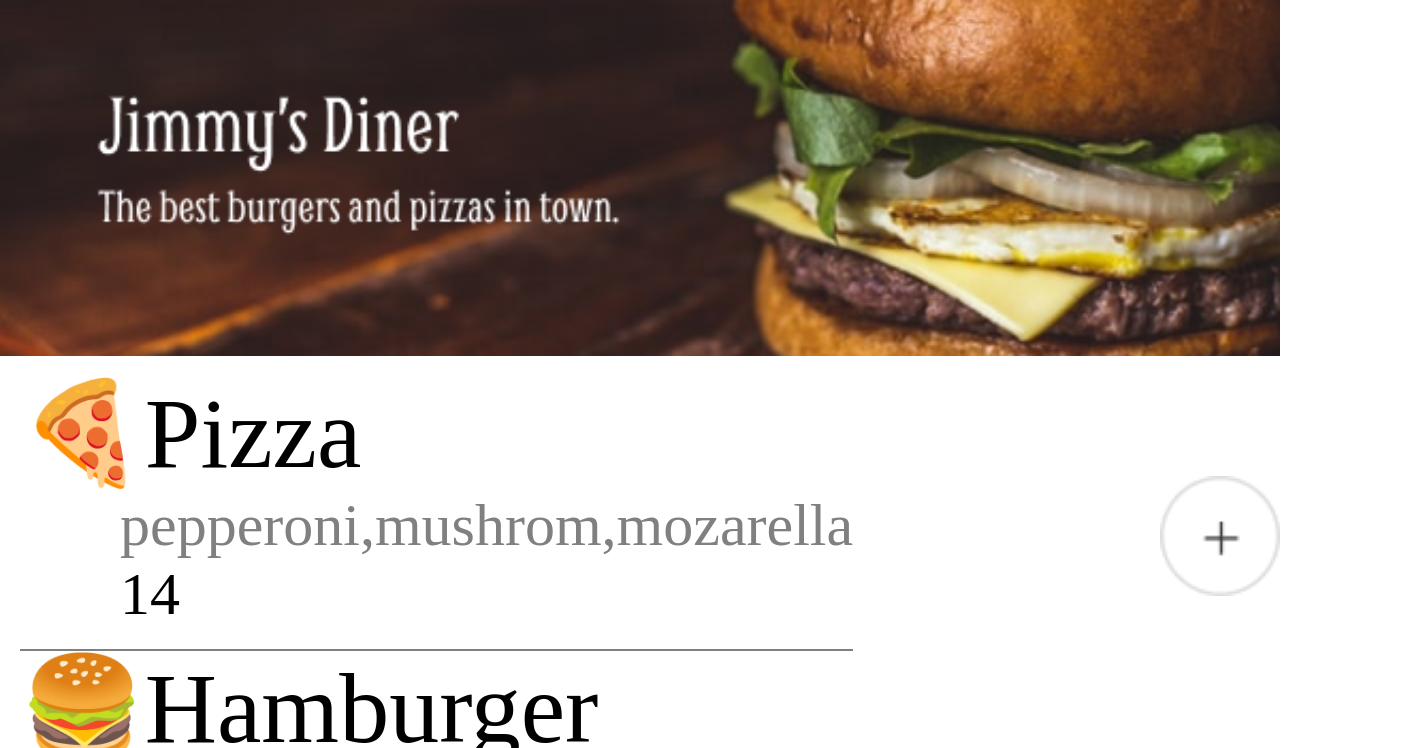
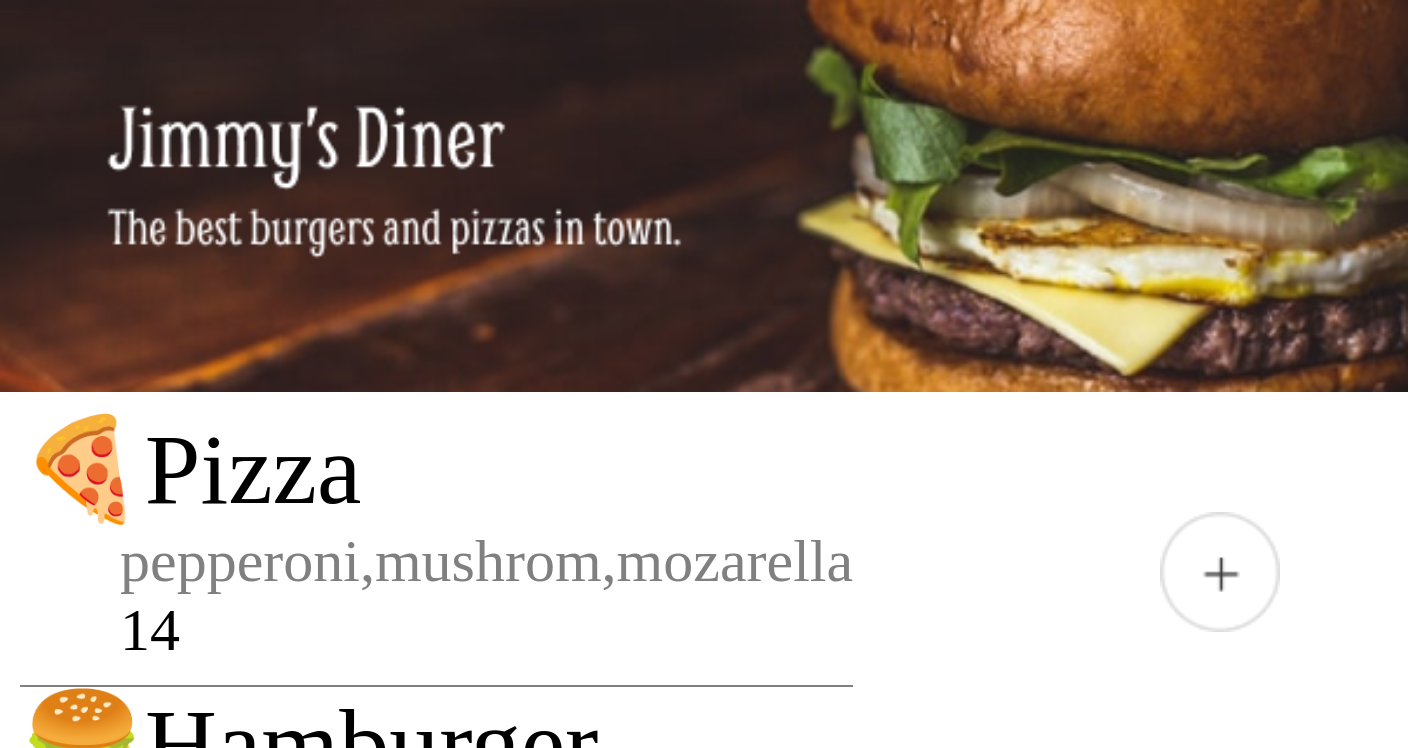
Before and after one commit to arianchhim978/restaurantorderingApp, a plain HTML site: page index.html in a window 1280 px wide. Shown: the top 748 px of the page, 1408 px wide, since content can reach past the window. Drawn offline with nearby package versions, Linux system fonts and the light colour scheme.

Commit message:
changed width of image

```diff
--- a/index.css
+++ b/index.css
@@ -4,7 +4,7 @@ body {
 
 #a img {
     height: auto;
-    width:100%;
+    width:110%;
 }
 
 #container, h1 {
```
